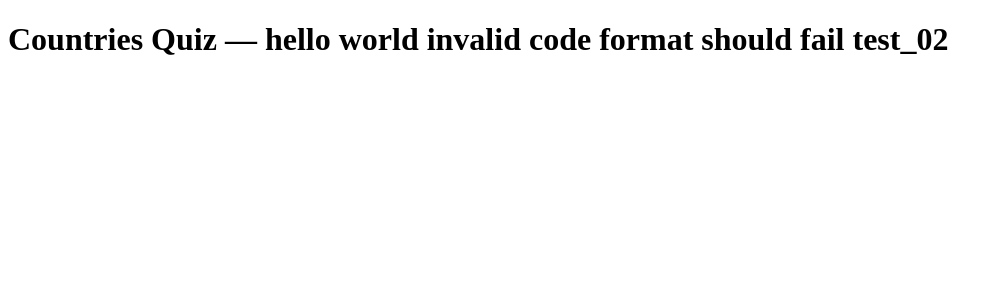
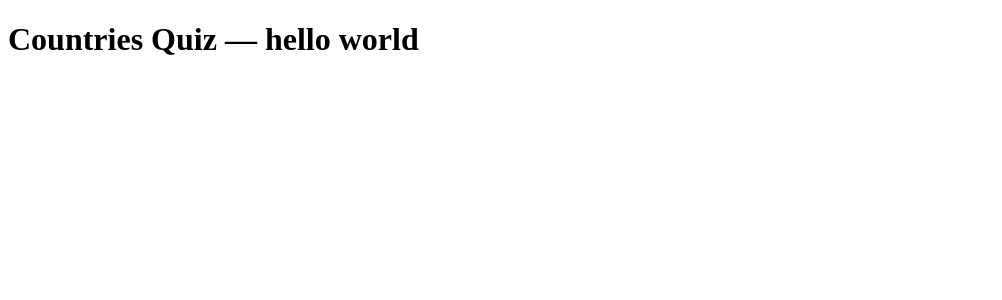
Before and after one commit to patrickcirtap/countries-quiz, a React (Vite) app: page / in a window 1280 px wide. Shown: the top 300 px of the page, without its empty margins (0-1002 px from the left). Built offline with nearby package versions, Linux system fonts and the light colour scheme.

Commit message:
fix manual format deploy fail bug

```diff
--- a/src/App.tsx
+++ b/src/App.tsx
@@ -1,3 +1,3 @@
 export default function App() {
-  return <h1>Countries Quiz — hello world invalid code format should fail test_02</h1>
+  return <h1>Countries Quiz — hello world</h1>
 }
```
